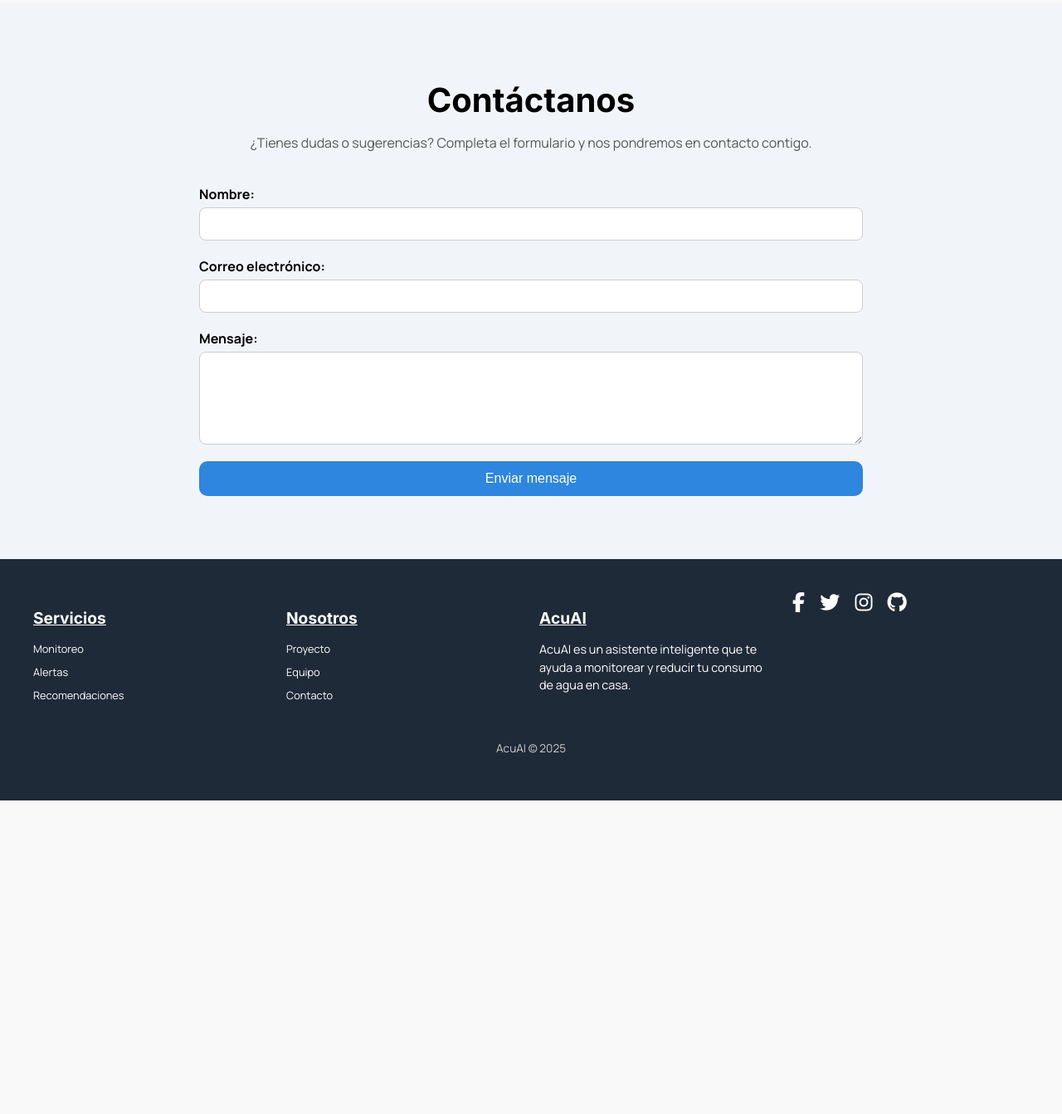
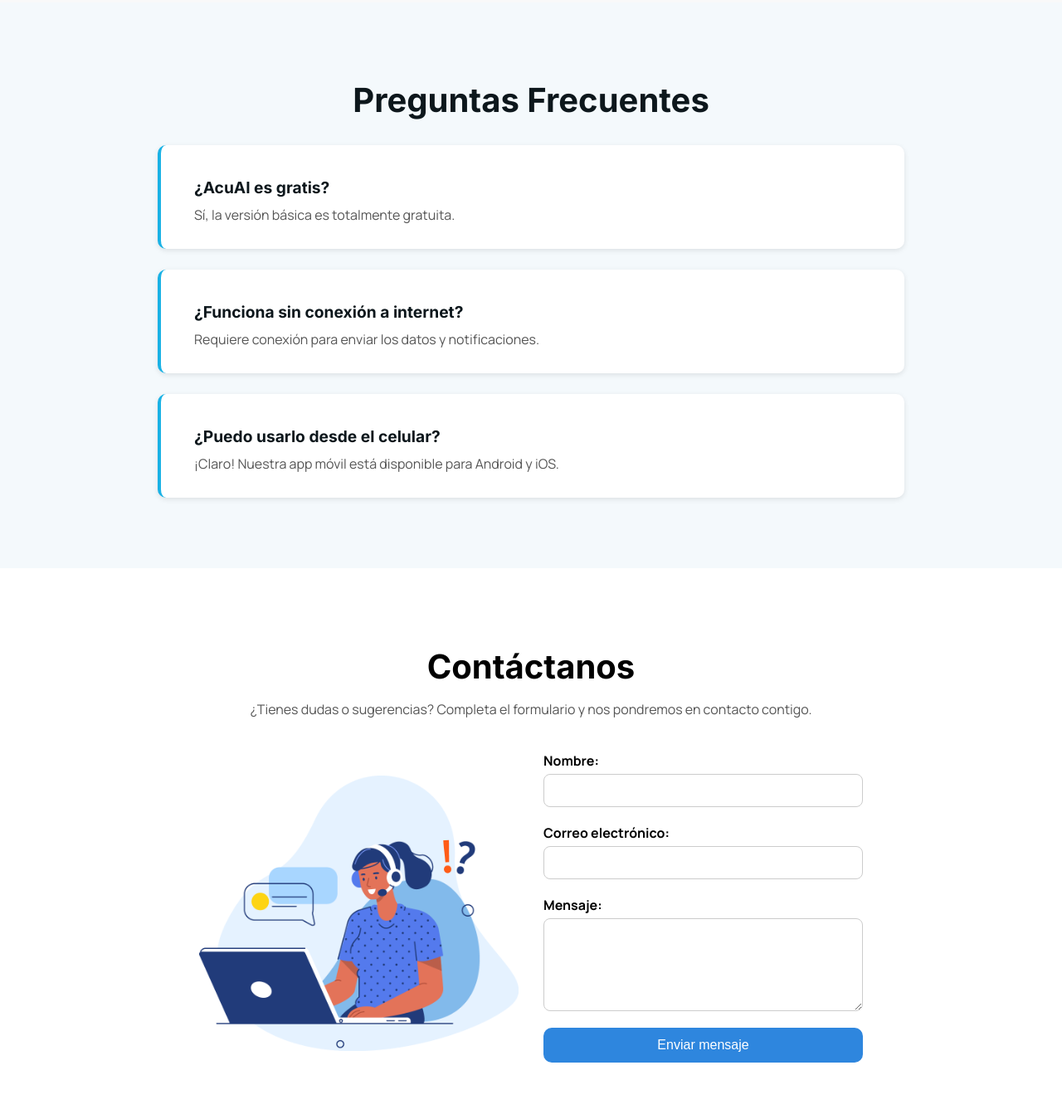
Before and after one commit to AcuAI-UPC/AcuAI, a website: page index.html in a window 1280 px wide. Shown: the part 1557-2900 px from the top of the page at 83% size. Before the commit the page ends 2522 px from the top, so only its background shows below. Drawn offline with Linux system fonts and the light colour scheme.

Commit message:
preguntas

```diff
--- a/assets/scripts/main.js
+++ b/assets/scripts/main.js
@@ -19,7 +19,7 @@ document.addEventListener("DOMContentLoaded", function () {
       alert("Por favor completa todos los campos antes de enviar el formulario.");
       return;
     }
-    alert("Formulario enviado correctamente ✅");
+    alert("Formulario enviado correctamente");
     form.reset();
   });
 });
--- a/assets/styles/styles.css
+++ b/assets/styles/styles.css
@@ -312,7 +312,7 @@ h1, h2, h3 {
 /*contacto*/
 .contacto {
   padding: 60px 20px;
-  background-color: #f1f5f9;
+  background-color: #ffffff;
 }
 
 .contacto-container {
@@ -364,11 +364,79 @@ button[type="submit"] {
   cursor: pointer;
   transition: background-color 0.3s ease;
 }
-
 button[type="submit"]:hover {
   background-color: #1e6bc1;
 }
+.contacto-flex {
+  display: flex;
+  flex-wrap: wrap;
+  gap: 30px;
+  align-items: center;
+  justify-content: space-between;
+}
 
+.contacto-imagen {
+  flex: 1;
+  min-width: 250px;
+}
+
+.contacto-imagen img {
+  max-width: 100%;
+  height: auto;
+  border-radius: 10px;
+}
+
+.formulario-contacto {
+  flex: 1;
+  min-width: 300px;
+}
+@media (max-width: 768px) {
+  .contacto-flex {
+    flex-direction: column;
+  }
+}
+
+/*preguntas*/
+.preguntas {
+  background-color: #f4f9fc;
+  padding: 60px 20px;
+  text-align: center;
+}
+
+.preguntas-container {
+  max-width: 900px;
+  margin: 0 auto;
+}
+
+.preguntas h2 {
+  font-size: 2.5rem;
+  margin-bottom: 30px;
+  color: #0D171C;
+}
+
+.preguntas-item {
+  text-align: left;
+  margin-bottom: 25px;
+  padding: 20px 20px 30px 40px;
+  border-left: 4px solid #1AB2E5;
+  background-color: #fff;
+  border-radius: 10px;
+  box-shadow: 0 2px 6px rgba(0,0,0,0.1);
+  transition: transform 0.3s ease;
+}
+.preguntas-item:hover {
+  background-color: #d1d0d0;
+  transform: translateY(-5px);
+}
+.preguntas-item h3 {
+  margin-bottom: 10px;
+  font-size: 1.2rem;
+  color: #0D171C;
+}
+.preguntas-item p {
+  margin: 0;
+  color: #555;
+}
 
 /*Footer*/
 footer {
--- a/index.html
+++ b/index.html
@@ -72,11 +72,36 @@
         </div>
     </section>
 
+    <!--Preguntas-->
+    <section class="preguntas" id="perguntas">
+        <div class="preguntas-container">
+            <h2>Preguntas Frecuentes</h2>
+
+            <div class="preguntas-item">
+                <h3>¿AcuAI es gratis?</h3>
+                <p>Sí, la versión básica es totalmente gratuita.</p>
+            </div>
+            <div class="preguntas-item">
+                <h3>¿Funciona sin conexión a internet?</h3>
+                <p>Requiere conexión para enviar los datos y notificaciones.</p>
+            </div>
+            <div class="preguntas-item">
+                <h3>¿Puedo usarlo desde el celular?</h3>
+                <p>¡Claro! Nuestra app móvil está disponible para Android y iOS.</p>
+            </div>
+        </div>
+    </section>
+
+
     <!--contacto-->
     <section class="contacto" id="contacto">
         <div class="contacto-container">
             <h2>Contáctanos</h2>
             <p>¿Tienes dudas o sugerencias? Completa el formulario y nos pondremos en contacto contigo.</p>
+            <div class="contacto-flex">
+                <div class="contacto-imagen">
+                    <img src="/images/contactanos.png" alt="Ilustración contacto">
+                </div>
             <form class="formulario-contacto" id="formulario-contacto">
                 <div class="campo">
                     <label for="nombre">Nombre:</label>
@@ -92,6 +117,7 @@
                 </div>
                 <button type="submit">Enviar mensaje</button>
             </form>
+            </div>
         </div>
     </section>
 
@@ -129,8 +155,6 @@
             <p class="footer-copyright">AcuAI © 2025</p>
         </div>
     </footer>
-
-
     <script src="assets/scripts/main.js"></script>
 </body>
 </html>
```
Also changed, not shown: README.md, images/contactanos.png (added).
